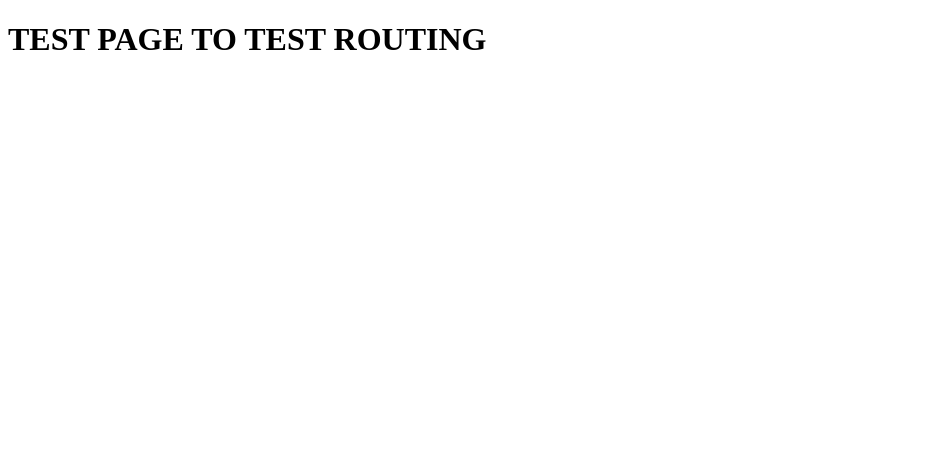
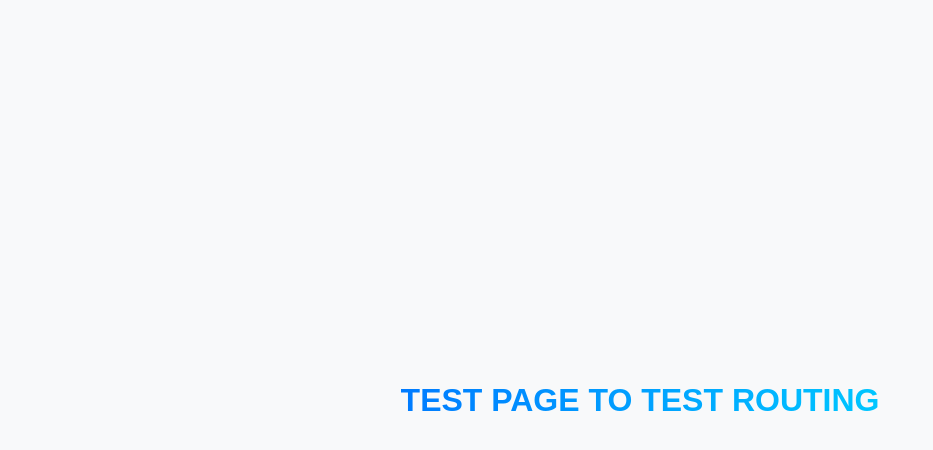
Before and after one commit to anasxyz/http-server, a plain HTML site: page www/stuff/test.html in a window 1280 px wide. Shown: the whole page, without its empty margins (0-933 px from the left). Drawn offline with Linux system fonts and the light colour scheme.

Commit message:
test css file with test page

```diff
--- /dev/null
+++ b/www/stuff/styles.css
@@ -0,0 +1,21 @@
+/* style.css */
+
+body {
+  margin: 0;
+  padding: 0;
+  font-family: Arial, sans-serif;
+  background-color: #f8f9fa;
+  color: #333;
+  display: flex;
+  justify-content: center;
+  align-items: center;
+  height: 100vh;
+  text-align: center;
+}
+
+h1 {
+  font-size: 2rem;
+  background: linear-gradient(90deg, #007bff, #00c6ff);
+  -webkit-background-clip: text;
+  -webkit-text-fill-color: transparent;
+}
--- a/www/stuff/test.html
+++ b/www/stuff/test.html
@@ -4,7 +4,7 @@
     <meta charset="UTF-8">
     <meta name="viewport" content="width=device-width, initial-scale=1">
     <title>TEST PAGE</title>
-    <link href="css/style.css" rel="stylesheet">
+    <link href="styles.css" rel="stylesheet">
   </head>
   <body>
     <h1>TEST PAGE TO TEST ROUTING</h1>
```
Also changed, not shown: 1 other file.
